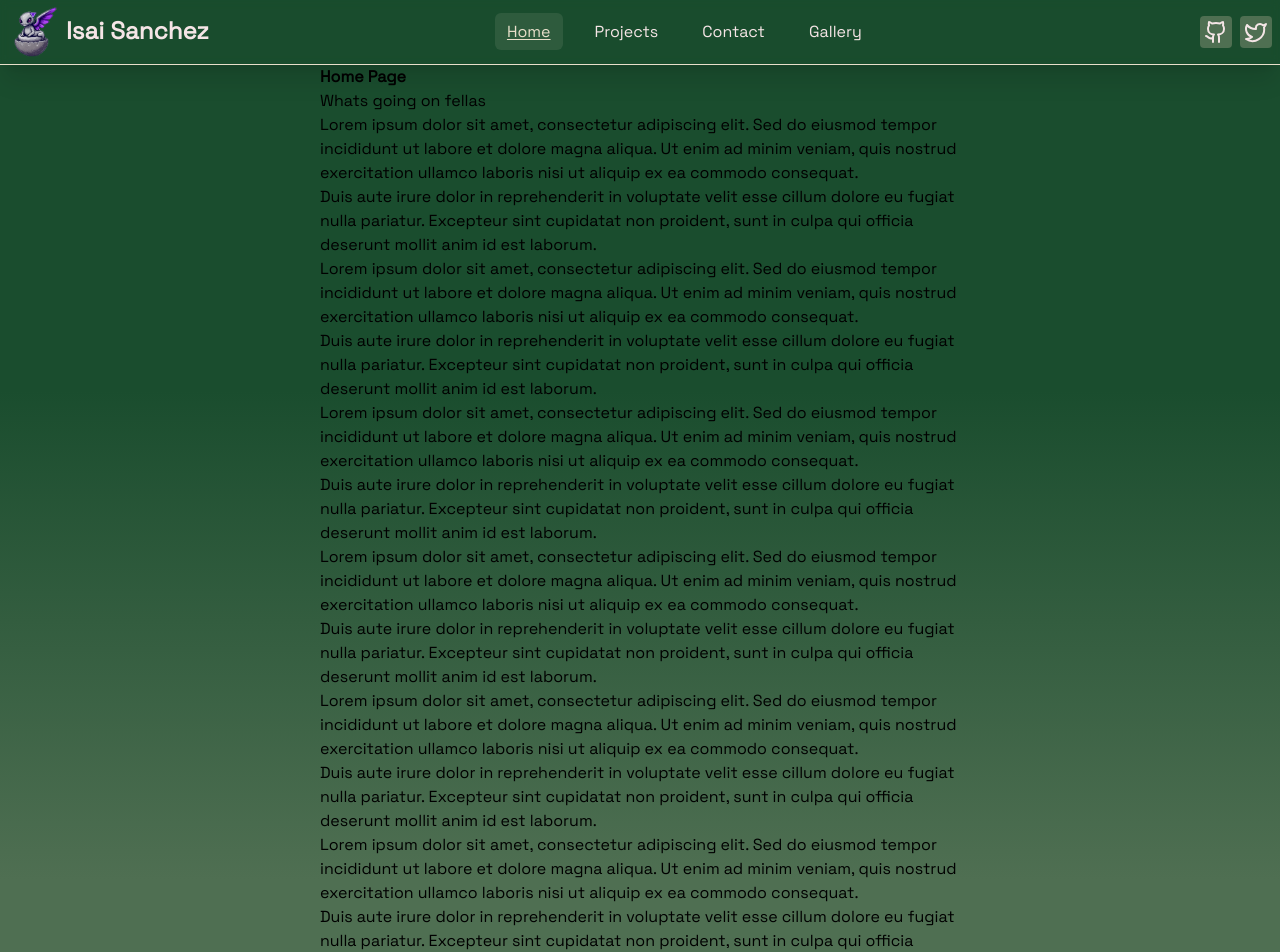
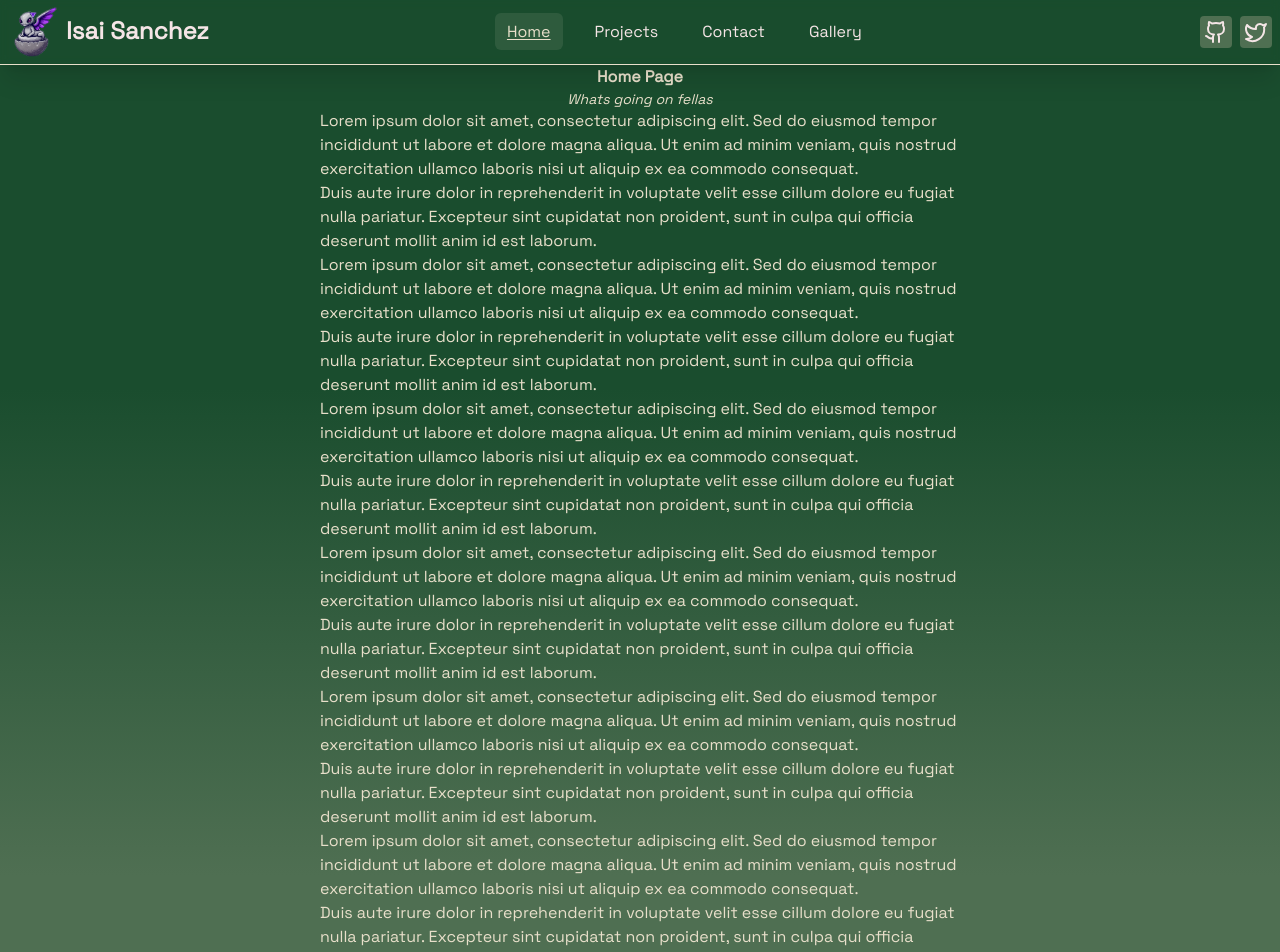
Before and after one commit to rahuljangirwork/rahuljangir.work, a Next.js app: page / in a window 1280 px wide. Shown: the top 952 px of the page. Built offline with nearby package versions, Linux system fonts and the light colour scheme.

Commit message:
centered title and caption of page and also did cool trick to duplicate lorem ipsum paragraph shout out claude.ai for pointing that out

```diff
--- a/app/page.tsx
+++ b/app/page.tsx
@@ -1,77 +1,22 @@
 export default function Home() {
   return (
     <div className="flex w-full h-full justify-center">
-      <div className="flex flex-col w-[50%]">
-        <h1>
-          <strong>Home Page</strong>
-        </h1>
-        <p className="text-md">Whats going on fellas</p>
-        <p>
+      <div className="flex flex-col w-[50%] text-palette-2">
+        <h1 className="font-bold text-center">Home Page</h1>
+        <p className="text-center text-sm italic">Whats going on fellas</p>
+        {[...Array(6)].map((_, index) => (
+          <p key={index}>
             Lorem ipsum dolor sit amet, consectetur adipiscing elit. Sed do
-          eiusmod tempor incididunt ut labore et dolore magna aliqua. Ut enim ad
-          minim veniam, quis nostrud exercitation ullamco laboris nisi ut
+            eiusmod tempor incididunt ut labore et dolore magna aliqua. Ut enim
+            ad minim veniam, quis nostrud exercitation ullamco laboris nisi ut
             aliquip ex ea commodo consequat.
             <br />
-          Duis aute irure dolor in reprehenderit in voluptate velit esse cillum
-          dolore eu fugiat nulla pariatur. Excepteur sint cupidatat non
+            Duis aute irure dolor in reprehenderit in voluptate velit esse
+            cillum dolore eu fugiat nulla pariatur. Excepteur sint cupidatat non
             proident, sunt in culpa qui officia deserunt mollit anim id est
             laborum.
           </p>
-        <p>
-          Lorem ipsum dolor sit amet, consectetur adipiscing elit. Sed do
-          eiusmod tempor incididunt ut labore et dolore magna aliqua. Ut enim ad
-          minim veniam, quis nostrud exercitation ullamco laboris nisi ut
-          aliquip ex ea commodo consequat.
-          <br />
-          Duis aute irure dolor in reprehenderit in voluptate velit esse cillum
-          dolore eu fugiat nulla pariatur. Excepteur sint cupidatat non
-          proident, sunt in culpa qui officia deserunt mollit anim id est
-          laborum.
-        </p>
-        <p>
-          Lorem ipsum dolor sit amet, consectetur adipiscing elit. Sed do
-          eiusmod tempor incididunt ut labore et dolore magna aliqua. Ut enim ad
-          minim veniam, quis nostrud exercitation ullamco laboris nisi ut
-          aliquip ex ea commodo consequat.
-          <br />
-          Duis aute irure dolor in reprehenderit in voluptate velit esse cillum
-          dolore eu fugiat nulla pariatur. Excepteur sint cupidatat non
-          proident, sunt in culpa qui officia deserunt mollit anim id est
-          laborum.
-        </p>
-        <p>
-          Lorem ipsum dolor sit amet, consectetur adipiscing elit. Sed do
-          eiusmod tempor incididunt ut labore et dolore magna aliqua. Ut enim ad
-          minim veniam, quis nostrud exercitation ullamco laboris nisi ut
-          aliquip ex ea commodo consequat.
-          <br />
-          Duis aute irure dolor in reprehenderit in voluptate velit esse cillum
-          dolore eu fugiat nulla pariatur. Excepteur sint cupidatat non
-          proident, sunt in culpa qui officia deserunt mollit anim id est
-          laborum.
-        </p>
-        <p>
-          Lorem ipsum dolor sit amet, consectetur adipiscing elit. Sed do
-          eiusmod tempor incididunt ut labore et dolore magna aliqua. Ut enim ad
-          minim veniam, quis nostrud exercitation ullamco laboris nisi ut
-          aliquip ex ea commodo consequat.
-          <br />
-          Duis aute irure dolor in reprehenderit in voluptate velit esse cillum
-          dolore eu fugiat nulla pariatur. Excepteur sint cupidatat non
-          proident, sunt in culpa qui officia deserunt mollit anim id est
-          laborum.
-        </p>
-        <p>
-          Lorem ipsum dolor sit amet, consectetur adipiscing elit. Sed do
-          eiusmod tempor incididunt ut labore et dolore magna aliqua. Ut enim ad
-          minim veniam, quis nostrud exercitation ullamco laboris nisi ut
-          aliquip ex ea commodo consequat.
-          <br />
-          Duis aute irure dolor in reprehenderit in voluptate velit esse cillum
-          dolore eu fugiat nulla pariatur. Excepteur sint cupidatat non
-          proident, sunt in culpa qui officia deserunt mollit anim id est
-          laborum.
-        </p>
+        ))}
       </div>
     </div>
   );
```
Lines whose indentation alone changed are shown as unchanged.
